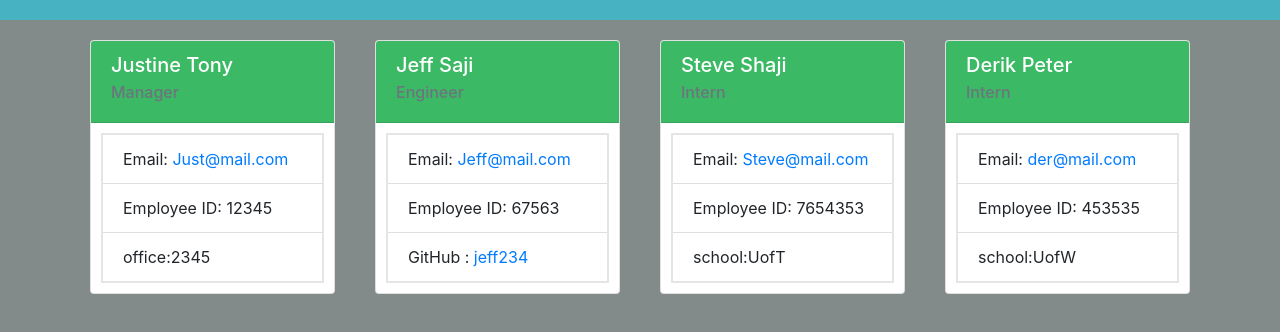
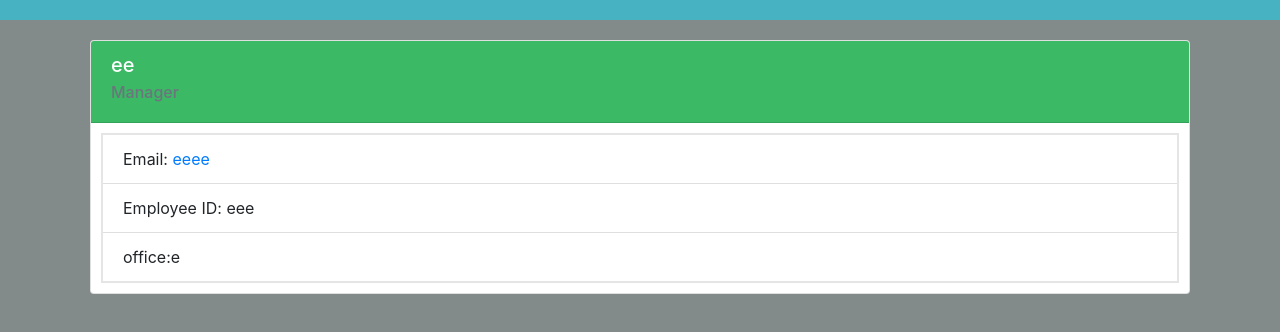
Before and after one commit to Shaleens1994/UTOR-CBTCMP-HOMEWORK9, a website: page dist/index.html in a window 1280 px wide. Shown: the part 108-440 px from the top of the page. Drawn offline with nearby package versions, Linux system fonts and the light colour scheme.

```diff
--- a/dist/index.html
+++ b/dist/index.html
@@ -27,52 +27,13 @@
 
          <div class="card col" style="width: 18rem;">
          <div class="card-body card-header">
-             <h5 class="card-title">Justine Tony</h5>
+             <h5 class="card-title">ee</h5>
              <h6 class="card-subtitle mb-2 text-muted">Manager</h6>
          </div>
          <ul class="list-group list-group-flush">
-             <li class="list-group-item">Email: <a href=mailto:Just@mail.com>Just@mail.com</a></li>
-             <li class="list-group-item">Employee ID: 12345</li>
-             <li class="list-group-item"> office:2345</li>
-
-
-         </ul>
-         </div>
-         <div class="card col" style="width: 18rem;">
-         <div class="card-body card-header">
-             <h5 class="card-title">Jeff Saji</h5>
-             <h6 class="card-subtitle mb-2 text-muted">Engineer</h6>
-         </div>
-         <ul class="list-group list-group-flush">
-             <li class="list-group-item">Email: <a href=mailto:Jeff@mail.com>Jeff@mail.com</a></li>
-             <li class="list-group-item">Employee ID: 67563</li>
-             <li class="list-group-item"> GitHub : <a href = 'https://www.github.com/jeff234'> jeff234</a></li>
-
-
-         </ul>
-         </div>
-         <div class="card col" style="width: 18rem;">
-         <div class="card-body card-header">
-             <h5 class="card-title">Steve Shaji</h5>
-             <h6 class="card-subtitle mb-2 text-muted">Intern</h6>
-         </div>
-         <ul class="list-group list-group-flush">
-             <li class="list-group-item">Email: <a href=mailto:Steve@mail.com>Steve@mail.com</a></li>
-             <li class="list-group-item">Employee ID: 7654353</li>
-             <li class="list-group-item"> school:UofT</li>
-
-
-         </ul>
-         </div>
-         <div class="card col" style="width: 18rem;">
-         <div class="card-body card-header">
-             <h5 class="card-title">Derik Peter</h5>
-             <h6 class="card-subtitle mb-2 text-muted">Intern</h6>
-         </div>
-         <ul class="list-group list-group-flush">
-             <li class="list-group-item">Email: <a href=mailto:der@mail.com>der@mail.com</a></li>
-             <li class="list-group-item">Employee ID: 453535</li>
-             <li class="list-group-item"> school:UofW</li>
+             <li class="list-group-item">Email: <a href=mailto:eeee>eeee</a></li>
+             <li class="list-group-item">Employee ID: eee</li>
+             <li class="list-group-item"> office:e</li>
 
 
          </ul>
```
Also changed, not shown: README.md.
